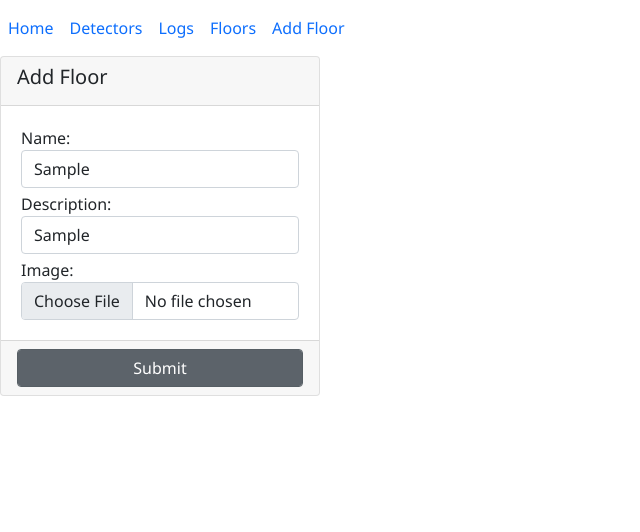
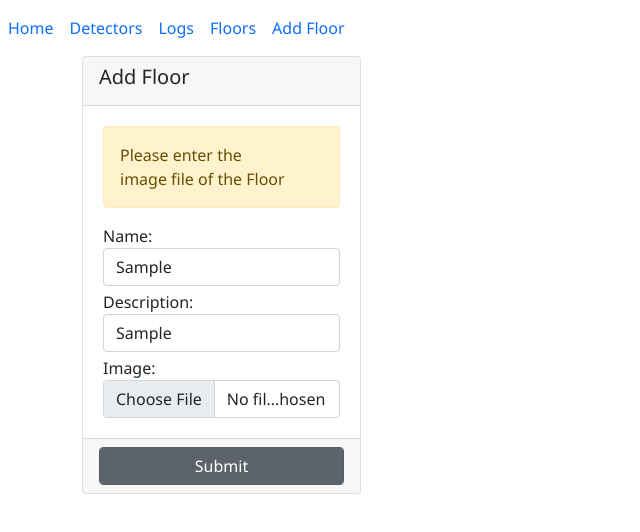
Before and after one commit to RagingRedBull/thesis-frontend, a React (Create React App) app: page /add-floor in a window 1280 px wide. Both pictures are taken after typing "Sample", "Sample" into the empty fields and a click on the button "Submit". Shown: the top 532 px of the page, without its empty margins (0-640 px from the left). Built offline with nearby package versions, Linux system fonts and the light colour scheme.

Commit message:
Updated AddFloor MessageBox and Map

```diff
--- a/src/App.js
+++ b/src/App.js
@@ -9,6 +9,7 @@ import MapView from './components/MapView';
 import AddFloor from './components/AddFloor';
 import Login from './components/Login';
 import './App.css';
+import 'bootstrap/dist/js/bootstrap';
 
 function App() {
   return (
--- a/src/components/AddFloor/MessageBox.js
+++ b/src/components/AddFloor/MessageBox.js
@@ -1,12 +1,11 @@
-const MessageBox = ({ message }) => {
+const MessageBox = ({ message, isSuccess }) => {
     return (
-        <div className="alert alert-primary alert-dismissible fade show" role="alert">
+        <div className= {isSuccess ? "alert alert-success alert-dismissible" :  "alert alert-warning alert-dismissible"} role="alert">
             { message }
-            <button type="button" className="close" data-dismiss="alert" aria-label="Close">
-                <span aria-hidden="true">&times;</span>
-            </button>
         </div>
     )
 }
 
+// "alert alert-primary alert-dismissible"
+
 export default MessageBox;
--- a/src/components/AddFloor/index.js
+++ b/src/components/AddFloor/index.js
@@ -7,20 +7,21 @@ const AddFloor = () => {
     const [description, setDescription] = useState('')
     const [imageFile, setImageFile] = useState()
     const [message, setMessage] = useState()
+    const [isSuccess, setIsSuccess] = useState(false)
 
     const onSubmit = async (e) => {
         e.preventDefault()
 
         if (!name) {
-            alert('Please enter the name of the Floor')
+            setMessage('Please enter the name of the Floor')
             return null
         }
         if (!description) {
-            alert('Please enter the description of the Floor')
+            setMessage('Please enter the description of the Floor')
             return null
         }
         if (!imageFile) {
-            alert('Please enter the image file of the Floor')
+            setMessage('Please enter the image file of the Floor')
             return null
         }
 
@@ -64,6 +65,7 @@ const AddFloor = () => {
             .then(response => {
                 if (response.status === 200) {
                     setMessage("Successfully added the floor!")
+                    setIsSuccess(true)
                 } else {
                     setMessage("Error! Unable to add floor.")
                 }
@@ -72,6 +74,7 @@ const AddFloor = () => {
     }
 
     return (
+        <div className="container">
             <div className="card w-25">
                 <form onSubmit={onSubmit}>
                     <div className="card-header">
@@ -79,7 +82,7 @@ const AddFloor = () => {
                     </div>
                     <div className="card-body">
                         <div className="form-group m-1">
-                        { message ? <MessageBox message={ message } /> : null }
+                            { message ? <MessageBox message={ message } isSuccess={ isSuccess } /> : null }
                         </div>
                         <div className="form-group m-1">
                             <label>Name:</label>
@@ -116,9 +119,9 @@ const AddFloor = () => {
                                 Submit
                             </button>
                         </div>
-
                     </div>
                 </form>
+            </div>
         </div>
 
     )
--- a/src/components/Map/index.js
+++ b/src/components/Map/index.js
@@ -8,7 +8,9 @@ const index = ({ image }) => {
                     alt='Map of the current floor'
                     className='img-map'
                 /> :
-                <p className='p-2'>No Image</p>
+                <div className="card">
+                    <p className='p-2'>Please select a floor.</p>
+                </div>
             }
         </div>
     )
```
Lines whose indentation alone changed are shown as unchanged.
